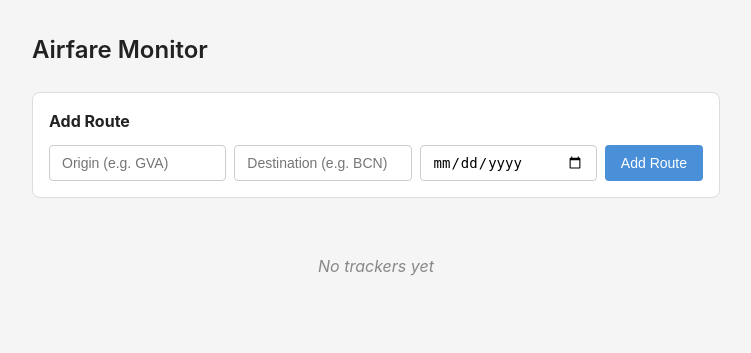
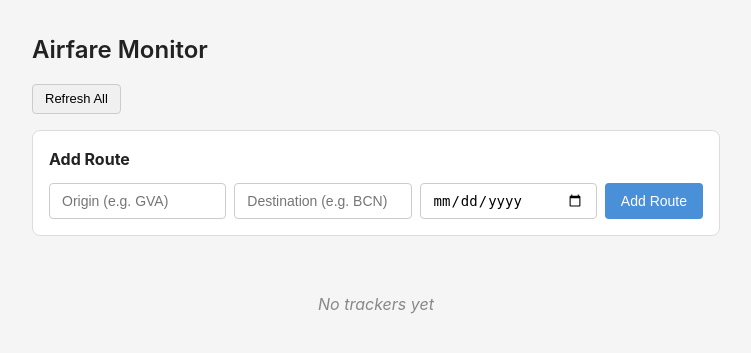
Before and after one commit to osteiner78/airfare-monitor, a FastAPI app: page / in a window 1280 px wide. Shown: the top 353 px of the page, without its empty margins (264-1015 px from the left). Run offline with FastAPI, Linux system fonts and the light colour scheme; data that the repository does not hold is empty; some libraries are stand-ins or nearby versions.

Commit message:
[phase-2.6] add Refresh All button, CSS polish for dashboard controls

```diff
--- a/backend/pages.py
+++ b/backend/pages.py
@@ -14,6 +14,7 @@ from backend.db import (
     get_price_history,
     get_tracker,
     get_tracker_summaries,
+    list_trackers,
     update_tracker,
 )
 
@@ -210,3 +211,14 @@ async def delete_tracker_detail(request: Request, tracker_id: int):
     response = HTMLResponse("")
     response.headers["HX-Redirect"] = "/"
     return response
+
+
+@router.post("/refresh-all", response_class=HTMLResponse)
+async def refresh_all(request: Request):
+    trackers = await list_trackers()
+    for tracker in trackers:
+        if tracker["active"]:
+            await backend.scheduler.search_and_store(tracker["id"])
+
+    summaries = _enrich_summaries(await get_tracker_summaries())
+    return _render("dashboard.html", {"request": request, "trackers": summaries})
--- a/frontend/static/app.css
+++ b/frontend/static/app.css
@@ -20,7 +20,28 @@ body {
 h1 {
     font-size: 1.5rem;
     font-weight: 600;
-    margin-bottom: 1.5rem;
+    margin-bottom: 1rem;
+}
+
+.dashboard-controls {
+    display: flex;
+    align-items: center;
+    gap: 0.5rem;
+    margin-bottom: 1rem;
+}
+
+.refresh-all-btn {
+    padding: 0.4rem 0.75rem;
+    background: #f0f0f0;
+    border: 1px solid #ccc;
+    border-radius: 4px;
+    font-size: 0.8125rem;
+    cursor: pointer;
+    transition: background 0.15s;
+}
+
+.refresh-all-btn:hover {
+    background: #e0e0e0;
 }
 
 .empty-state {
--- a/frontend/templates/dashboard.html
+++ b/frontend/templates/dashboard.html
@@ -2,6 +2,16 @@
 {% block content %}
 <div class="container">
     <h1>Airfare Monitor</h1>
+    <div class="dashboard-controls">
+        <button class="refresh-all-btn"
+                hx-post="/refresh-all"
+                hx-target="body"
+                hx-swap="innerHTML"
+                hx-indicator="#refresh-spinner">
+            Refresh All
+        </button>
+        <span id="refresh-spinner" class="htmx-indicator">Refreshing...</span>
+    </div>
     {% include "partials/add_form.html" %}
     <div id="tracker-list">
         {% include "partials/tracker_list.html" %}
```
